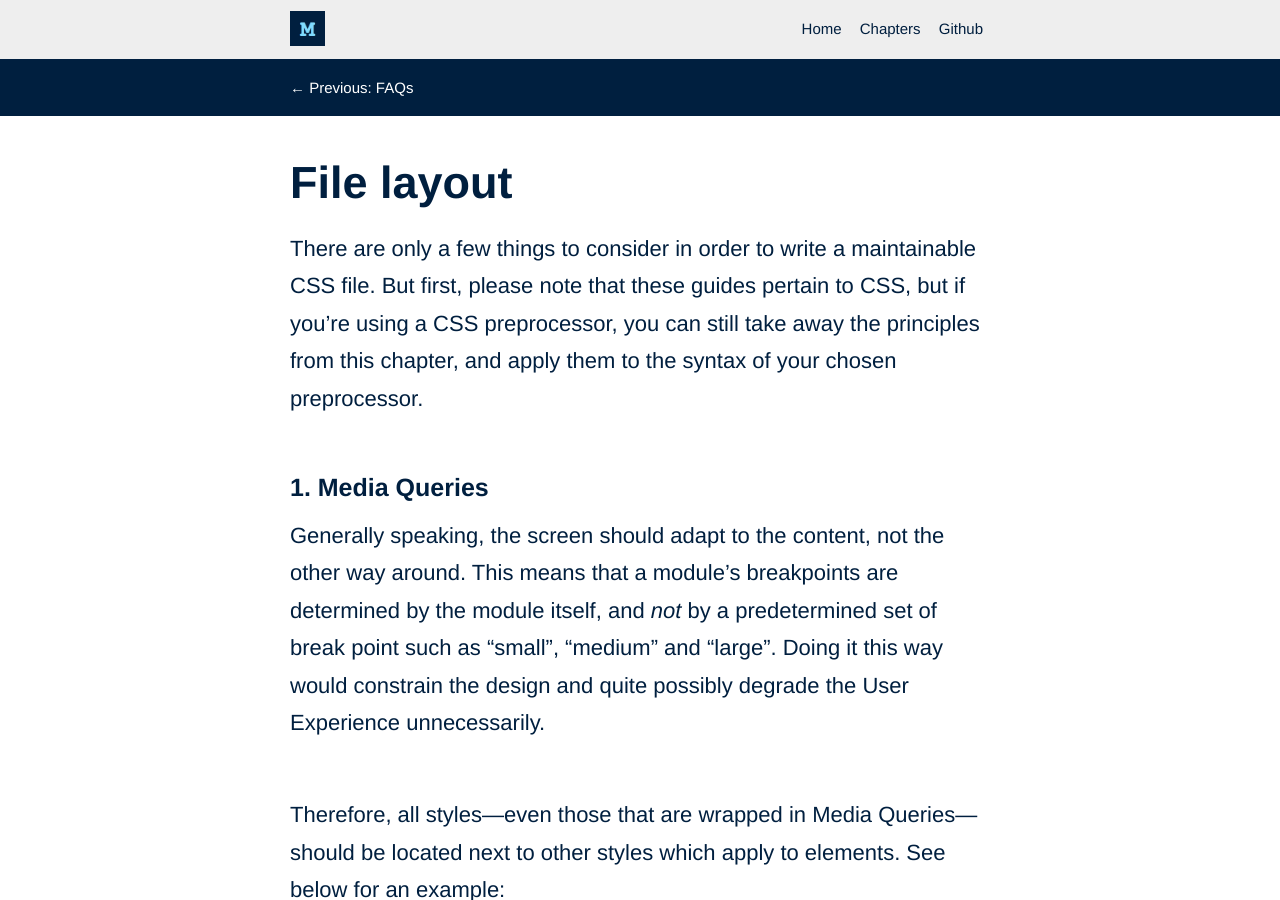
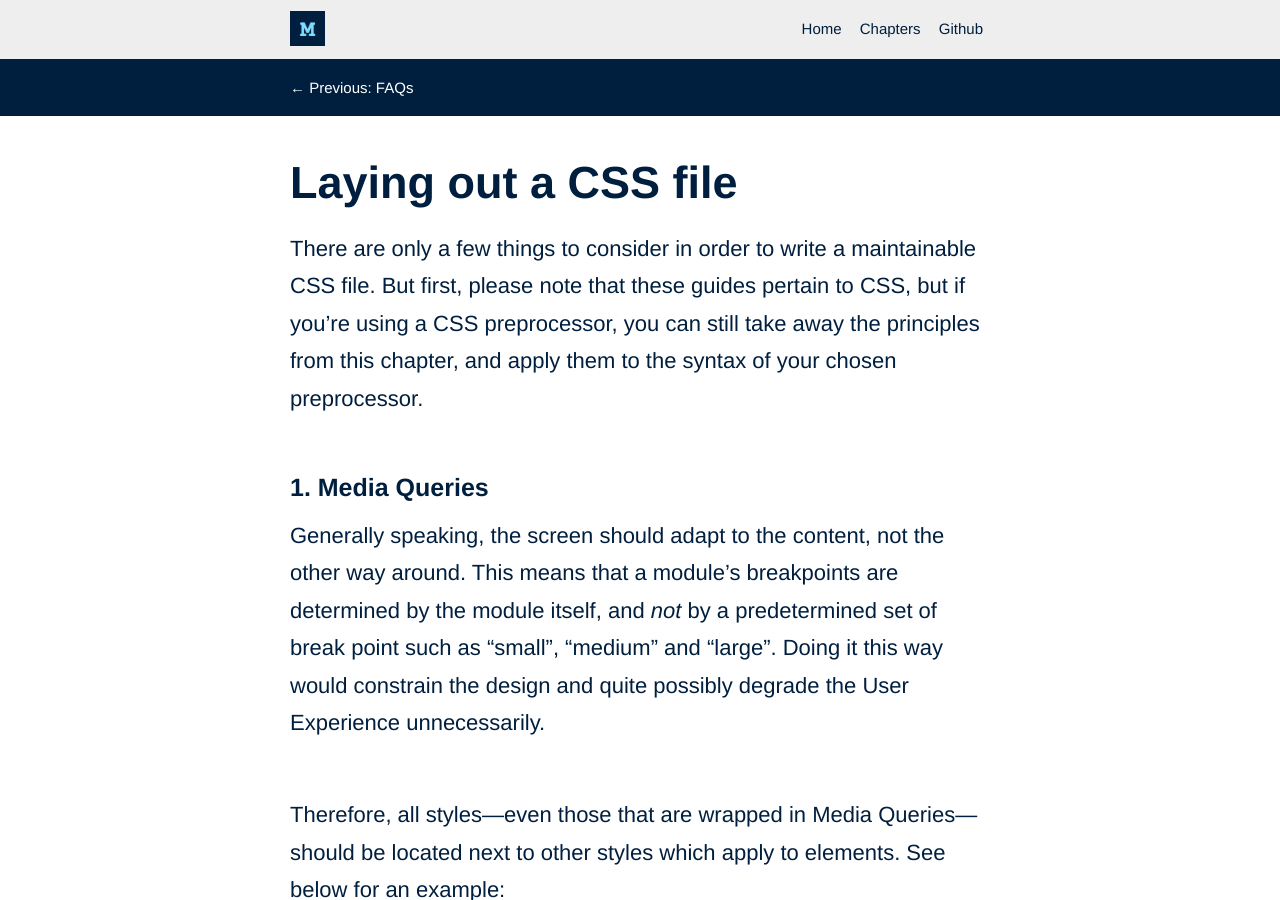
Before and after one commit to adamsilver/maintainablecss.com-jekyll, a Jekyll site: the page built from _chapters/12-file.md, in a window 1280 px wide and 900 px high. Built offline with Jekyll 4.4.1, drawn with Linux system fonts in a browser that asks for light colours; some of the changed text lies outside the part shown.

Commit message:
Rename file

```diff
--- a/_chapters/12-files.md
+++ b/_chapters/12-file.md
@@ -1,8 +1,8 @@
 ---
 layout: chapter
-title: File layout
+title: Laying out a CSS file
 section: Extras
-permalink: /chapters/file-layout/
+permalink: /chapters/file/
 description: What does a maintainable CSS file look like?
 ---
 
```
